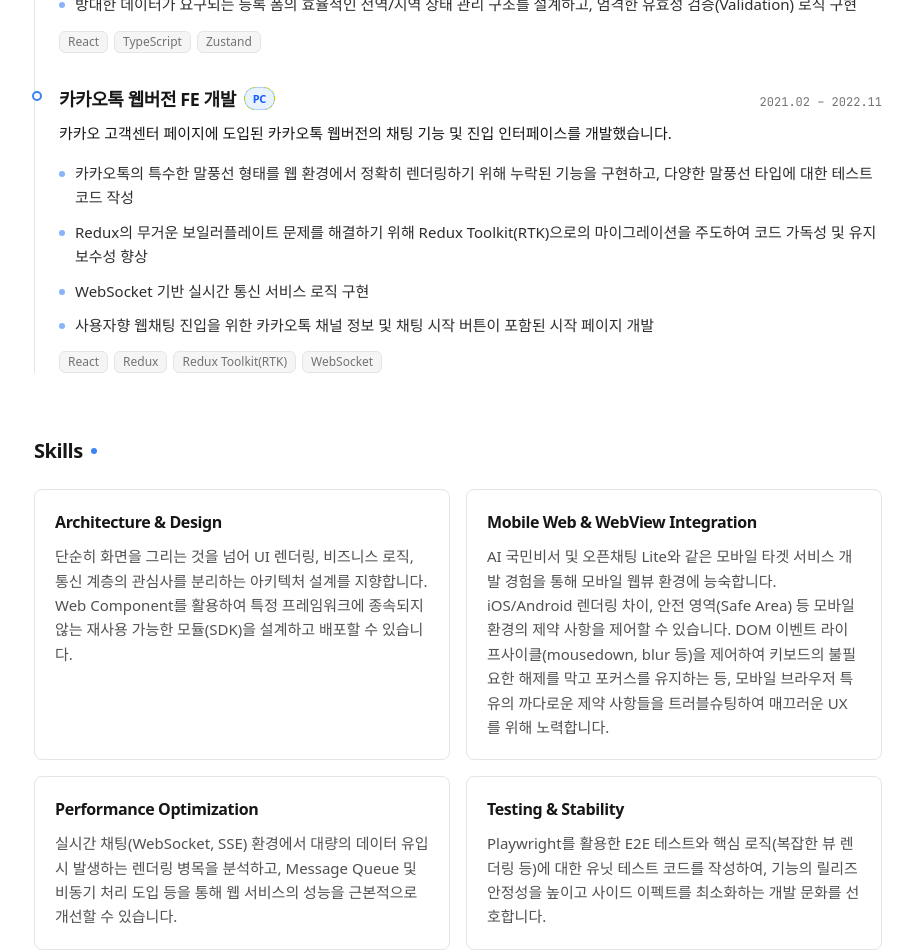
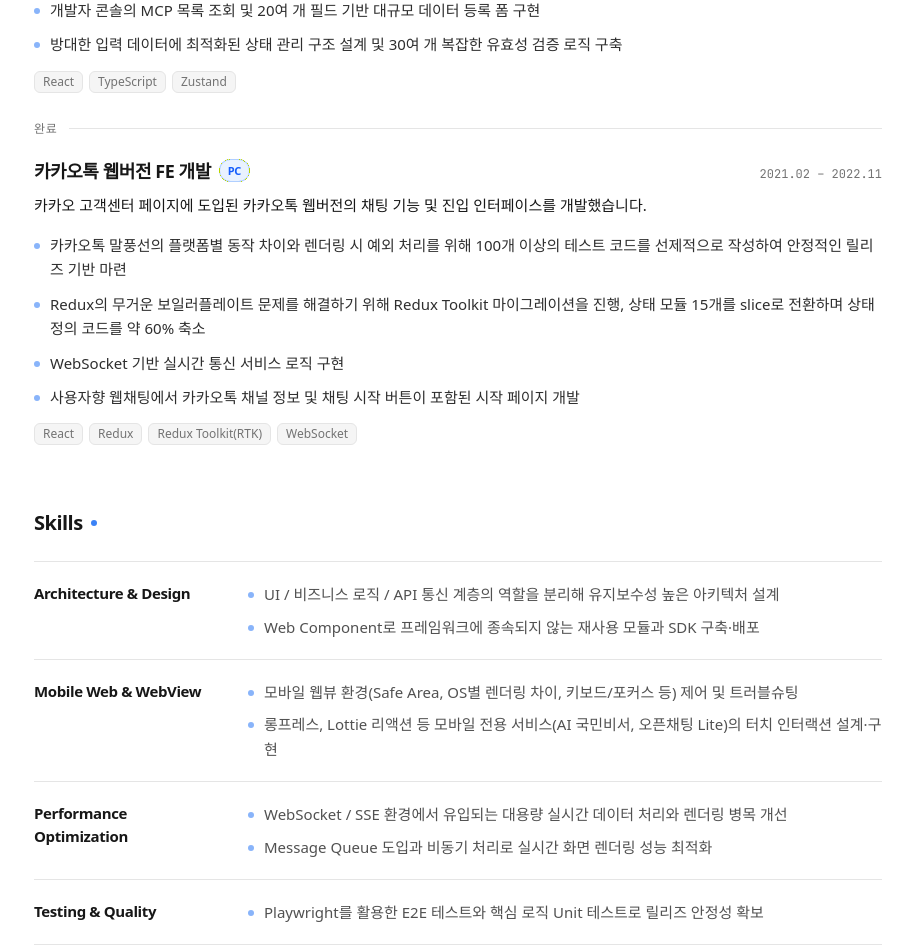
Before and after one commit to ChanhuiSeok/blog, a Next.js app: page /about in a window 1280 px wide. Shown: the part 1520-2472 px from the top of the page, without its empty margins (182-1095 px from the left). Built offline with nearby package versions, Linux system fonts and the light colour scheme; no server answers; a web font is replaced by a local one.

Commit message:
fix: About me 페이지 레이아웃 수정

```diff
--- a/app/(public)/about/page.tsx
+++ b/app/(public)/about/page.tsx
@@ -7,9 +7,9 @@
   description: "Chanhui에 대해 알아보세요.",
 };
 
-const INTRO = `사용자 입장에서 고민하며, **성능 최적화와 견고한 아키텍처 설계**에 집중하는 프론트엔드 엔지니어입니다.
-화면을 그리는 부분, 비즈니스 로직, 서버와 통신하는 부분을 명확히 나눠서 **유지보수하기 좋은 구조와 읽기 쉬운 코드**를 지향합니다.
-대규모 실시간 채팅부터 재사용 가능한 SDK까지, 복잡한 문제를 구조적으로 풀어내는 데서 즐거움을 느낍니다.`;
+const INTRO = `복잡한 로직은 **읽기 쉬운 구조**로 정리하고, 사용자의 **체감 성능**을 높이는 프론트엔드 엔지니어입니다.
+**대규모 실시간 채팅 서비스 개발** 및 모바일 환경에서의 **성능 최적화** 경험을 바탕으로 안정적인 웹 서비스를 만들기 위해 노력합니다.
+기획·디자인 등 다른 직군의 동료들과도 **유연하고 매끄럽게 소통**하며 협업합니다.`;
 
 function renderWithBold(text: string) {
   return text.split(/(\*\*[^*]+\*\*)/g).map((part, i) =>
@@ -61,13 +61,13 @@
           "특정 프레임워크에 종속되지 않고 어디서든 재사용할 수 있는 범용 AI 채팅 SDK를 개발하고, 이를 활용해 AI 국민비서 서비스를 구축했습니다.",
         achievements: [
           {
-            text: "프레임워크 독립적인 확장성을 확보하기 위해 Web Component 기반의 AI 채팅 SDK 설계 및 개발",
-          },
-          {
-            text: "유지보수성과 확장성을 극대화하기 위해 UI 렌더링, 도메인 비즈니스 로직, SSE(Server-Sent Events) 통신 계층을 철저히 분리",
+            text: "UI, 비즈니스 로직, SSE 통신 계층을 분리한 Web Component 기반 SDK를 설계하여 유지보수성과 확장성을 확보",
           },
           {
             text: "계층 간 매끄러운 데이터 흐름 제어를 위한 이벤트 기반 통신 구조 설계",
+          },
+          {
+            text: "AI 국민비서에 SDK를 적용하여 채팅 화면을 개발했으며, 기존/신규 서비스에서도 SDK 도입을 논의 중",
           },
         ],
         tech: [
@@ -134,10 +134,10 @@
           "개발자가 MCP를 관리·등록할 수 있는 전용 콘솔 페이지를 개발했습니다.",
         achievements: [
           {
-            text: "MCP 목록 조회 화면 및 복잡한 데이터 입력 폼(Form) 인터페이스 개발",
+            text: "개발자 콘솔의 MCP 목록 조회 및 20여 개 필드 기반 대규모 데이터 등록 폼 구현",
           },
           {
-            text: "방대한 데이터가 요구되는 등록 폼의 효율적인 전역/지역 상태 관리 구조를 설계하고, 엄격한 유효성 검증(Validation) 로직 구현",
+            text: "방대한 입력 데이터에 최적화된 상태 관리 구조 설계 및 30여 개 복잡한 유효성 검증 로직 구축",
           },
         ],
         tech: ["React", "TypeScript", "Zustand"],
@@ -150,16 +150,16 @@
           "카카오 고객센터 페이지에 도입된 카카오톡 웹버전의 채팅 기능 및 진입 인터페이스를 개발했습니다.",
         achievements: [
           {
-            text: "카카오톡의 특수한 말풍선 형태를 웹 환경에서 정확히 렌더링하기 위해 누락된 기능을 구현하고, 다양한 말풍선 타입에 대한 테스트 코드 작성",
+            text: "카카오톡 말풍선의 플랫폼별 동작 차이와 렌더링 시 예외 처리를 위해 100개 이상의 테스트 코드를 선제적으로 작성하여 안정적인 릴리즈 기반 마련",
           },
           {
-            text: "Redux의 무거운 보일러플레이트 문제를 해결하기 위해 Redux Toolkit(RTK)으로의 마이그레이션을 주도하여 코드 가독성 및 유지보수성 향상",
+            text: "Redux의 무거운 보일러플레이트 문제를 해결하기 위해 Redux Toolkit 마이그레이션을 진행, 상태 모듈 15개를 slice로 전환하며 상태 정의 코드를 약 60% 축소",
           },
           {
             text: "WebSocket 기반 실시간 통신 서비스 로직 구현",
           },
           {
-            text: "사용자향 웹채팅 진입을 위한 카카오톡 채널 정보 및 채팅 시작 버튼이 포함된 시작 페이지 개발",
+            text: "사용자향 웹채팅에서 카카오톡 채널 정보 및 채팅 시작 버튼이 포함된 시작 페이지 개발",
           },
         ],
         tech: ["React", "Redux", "Redux Toolkit(RTK)", "WebSocket"],
@@ -168,26 +168,38 @@
   },
 ];
 
-const SKILLS = [
+interface Skill {
+  title: string;
+  points: string[];
+}
+
+const SKILLS: Skill[] = [
   {
     title: "Architecture & Design",
-    description:
-      "단순히 화면을 그리는 것을 넘어 UI 렌더링, 비즈니스 로직, 통신 계층의 관심사를 분리하는 아키텍처 설계를 지향합니다. Web Component를 활용하여 특정 프레임워크에 종속되지 않는 재사용 가능한 모듈(SDK)을 설계하고 배포할 수 있습니다.",
+    points: [
+      "UI / 비즈니스 로직 / API 통신 계층의 역할을 분리해 유지보수성 높은 아키텍처 설계",
+      "Web Component로 프레임워크에 종속되지 않는 재사용 모듈과 SDK 구축·배포",
+    ],
   },
   {
-    title: "Mobile Web & WebView Integration",
-    description:
-      "AI 국민비서 및 오픈채팅 Lite와 같은 모바일 타겟 서비스 개발 경험을 통해 모바일 웹뷰 환경에 능숙합니다. iOS/Android 렌더링 차이, 안전 영역(Safe Area) 등 모바일 환경의 제약 사항을 제어할 수 있습니다. DOM 이벤트 라이프사이클(mousedown, blur 등)을 제어하여 키보드의 불필요한 해제를 막고 포커스를 유지하는 등, 모바일 브라우저 특유의 까다로운 제약 사항들을 트러블슈팅하여 매끄러운 UX를 위해 노력합니다.",
+    title: "Mobile Web & WebView",
+    points: [
+      "모바일 웹뷰 환경(Safe Area, OS별 렌더링 차이, 키보드/포커스 등) 제어 및 트러블슈팅",
+      "롱프레스, Lottie 리액션 등 모바일 전용 서비스(AI 국민비서, 오픈채팅 Lite)의 터치 인터랙션 설계·구현",
+    ],
   },
   {
     title: "Performance Optimization",
-    description:
-      "실시간 채팅(WebSocket, SSE) 환경에서 대량의 데이터 유입 시 발생하는 렌더링 병목을 분석하고, Message Queue 및 비동기 처리 도입 등을 통해 웹 서비스의 성능을 근본적으로 개선할 수 있습니다.",
+    points: [
+      "WebSocket / SSE 환경에서 유입되는 대용량 실시간 데이터 처리와 렌더링 병목 개선",
+      "Message Queue 도입과 비동기 처리로 실시간 화면 렌더링 성능 최적화",
+    ],
   },
   {
-    title: "Testing & Stability",
-    description:
-      "Playwright를 활용한 E2E 테스트와 핵심 로직(복잡한 뷰 렌더링 등)에 대한 유닛 테스트 코드를 작성하여, 기능의 릴리즈 안정성을 높이고 사이드 이펙트를 최소화하는 개발 문화를 선호합니다.",
+    title: "Testing & Quality",
+    points: [
+      "Playwright를 활용한 E2E 테스트와 핵심 로직 Unit 테스트로 릴리즈 안정성 확보",
+    ],
   },
 ];
 
@@ -227,6 +239,16 @@
       {platform}
     </span>
   );
+}
+
+function groupProjects(projects: Project[]) {
+  const ongoing = projects.filter((p) => p.period.includes("현재"));
+  const completed = projects.filter((p) => !p.period.includes("현재"));
+
+  return [
+    { label: "진행 중", projects: ongoing },
+    { label: "완료", projects: completed },
+  ].filter((group) => group.projects.length > 0);
 }
 
 function SectionHeading({ children }: { children: React.ReactNode }) {
@@ -271,13 +293,19 @@
               </span>
             </div>
 
-            {/* Projects timeline */}
-            <ol className="mt-6 space-y-8 border-l border-border pl-6">
-              {exp.projects.map((project) => (
-                <li key={project.title} className="relative">
-                  {/* Timeline dot */}
-                  <span className="absolute -left-[1.69rem] top-1.5 h-2.5 w-2.5 rounded-full border-2 border-accent bg-background" />
+            {/* Projects, grouped by progress status */}
+            {groupProjects(exp.projects).map((group) => (
+              <div key={group.label} className="mt-7">
+                <div className="flex items-center gap-3">
+                  <span className="font-mono text-xs tracking-wider text-muted-foreground">
+                    {group.label}
+                  </span>
+                  <span aria-hidden className="h-px flex-1 bg-border" />
+                </div>
 
+                <ol className="mt-5 space-y-8">
+                  {group.projects.map((project) => (
+                    <li key={project.title}>
                       <div className="flex flex-wrap items-baseline justify-between gap-x-3 gap-y-0.5">
                         <h3 className="flex flex-wrap items-center gap-x-2 gap-y-1 text-lg font-semibold">
                           {project.title}
@@ -339,25 +367,40 @@
               </div>
             ))}
           </div>
+        ))}
+      </div>
 
       {/* Skills */}
       <div className="mt-16">
         <SectionHeading>Skills</SectionHeading>
-        <div className="mt-6 grid gap-4 sm:grid-cols-2">
+        <dl className="mt-6 divide-y divide-border border-y border-border">
           {SKILLS.map((skill) => (
             <div
               key={skill.title}
-              className="rounded-lg border border-border bg-card p-5 transition-colors hover:border-accent/50"
+              className="grid gap-x-6 gap-y-2 py-5 sm:grid-cols-[190px_1fr]"
             >
-              <h3 className="text-base font-semibold text-foreground">
+              <dt className="text-[15px] font-semibold tracking-tight text-foreground">
                 {skill.title}
-              </h3>
-              <p className="mt-2.5 text-[15px] leading-relaxed text-foreground/75">
-                {skill.description}
-              </p>
+              </dt>
+              <dd>
+                <ul className="space-y-2">
+                  {skill.points.map((point) => (
+                    <li
+                      key={point}
+                      className="flex gap-2.5 text-[15px] leading-relaxed"
+                    >
+                      <span
+                        aria-hidden
+                        className="mt-2.5 h-1.5 w-1.5 shrink-0 rounded-full bg-accent/60"
+                      />
+                      <span className="text-foreground/75">{point}</span>
+                    </li>
+                  ))}
+                </ul>
+              </dd>
             </div>
           ))}
-        </div>
+        </dl>
       </div>
 
       {/* Activities */}
```
Lines whose indentation alone changed are shown as unchanged.
